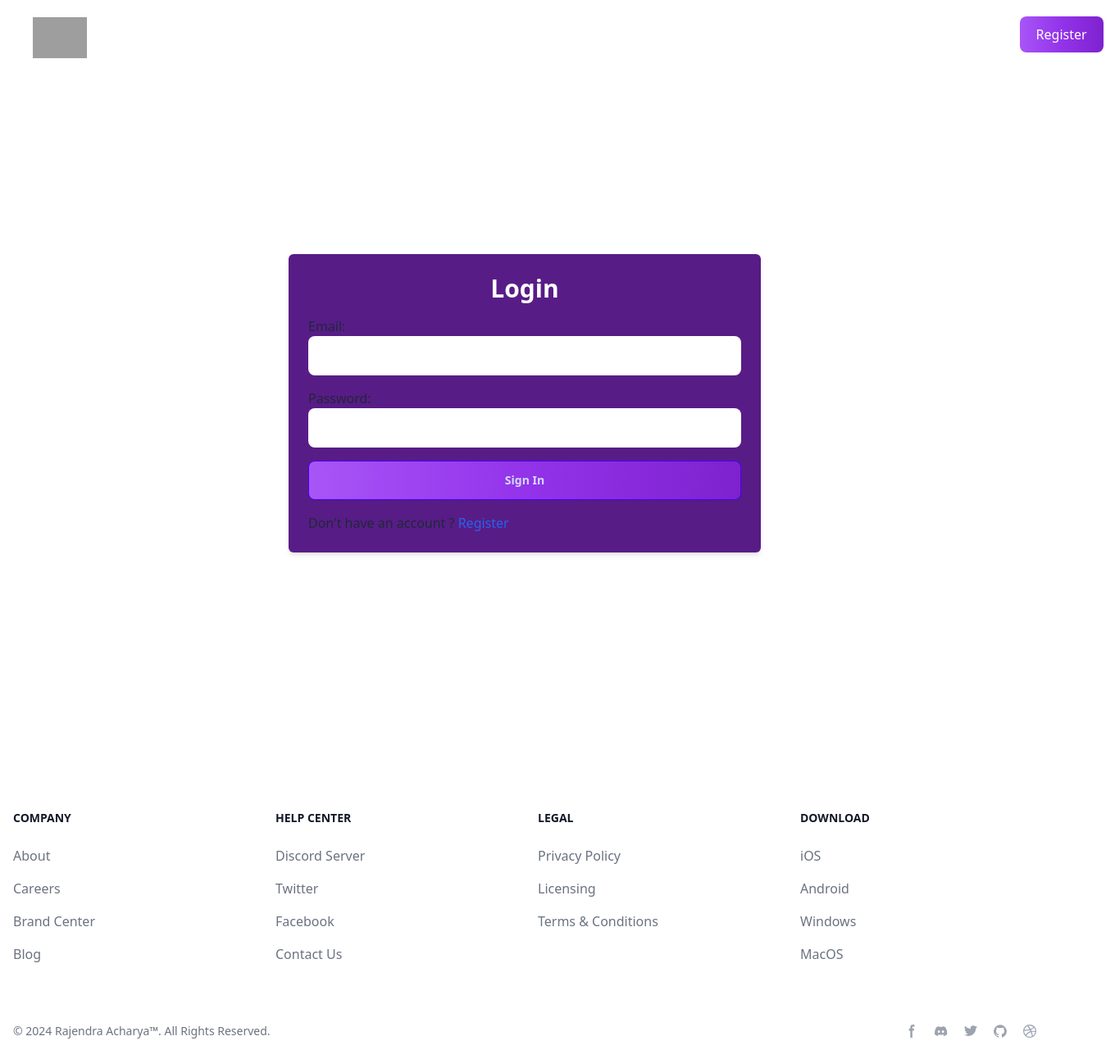
After one commit to Benup211/aws_cloud_club_nepal, a Django app: page /users/login/ in a window 1360 px wide. The commit adds this page. Shown: the whole page at 82% size. Run offline with Django 5.2, Linux system fonts and the light colour scheme; style sheets or scripts are compiled from the project's sources; some libraries are stand-ins or nearby versions; grey boxes are pictures that could not be loaded.

Commit message:
added register and login

```diff
--- a/AWSUser/forms.py
+++ b/AWSUser/forms.py
@@ -1,29 +1,49 @@
-from django.forms import ModelForm, PasswordInput
+from django.forms import ModelForm, PasswordInput, CharField
 from django.core.exceptions import ValidationError
 import re
 from .models import User
 from django import forms
 
 class AWSMembershipRegisterForm(ModelForm):
+    confirm_password = CharField(
+        label='Confirm Password',
+        widget=forms.PasswordInput(attrs={'class':'w-full input input-purple-900'}),
+        required=True
+    )
+
     class Meta:
         model = User
-        fields = ['email', 'password', 'first_name', 'last_name', 'phone_number', 'address', 'resume']
+        fields = ['email', 'password', 'confirm_password', 'first_name', 'last_name', 'phone_number', 'address', 'resume']
         widgets = {
-            'email': forms.TextInput(attrs={'class':'block w-full rounded-md border-0 py-1.5 text-gray-900 shadow-sm ring-1 ring-inset ring-gray-300 placeholder:text-gray-400 focus:ring-2 focus:ring-inset focus:ring-indigo-600 sm:text-sm sm:leading-6'}),
-            'password': forms.PasswordInput(attrs={'class':'block w-full rounded-md border-0 py-1.5 text-gray-900 shadow-sm ring-1 ring-inset ring-gray-300 placeholder:text-gray-400 focus:ring-2 focus:ring-inset focus:ring-indigo-600 sm:text-sm sm:leading-6'}),
-            'first_name': forms.TextInput(attrs={'class':'block w-full rounded-md border-0 py-1.5 text-gray-900 shadow-sm ring-1 ring-inset ring-gray-300 placeholder:text-gray-400 focus:ring-2 focus:ring-inset focus:ring-indigo-600 sm:text-sm sm:leading-6'}),
-            'last_name': forms.TextInput(attrs={'class':'block w-full rounded-md border-0 py-1.5 text-gray-900 shadow-sm ring-1 ring-inset ring-gray-300 placeholder:text-gray-400 focus:ring-2 focus:ring-inset focus:ring-indigo-600 sm:text-sm sm:leading-6'}),
-            'phone_number': forms.TextInput(attrs={'class':'block w-full rounded-md border-0 py-1.5 text-gray-900 shadow-sm ring-1 ring-inset ring-gray-300 placeholder:text-gray-400 focus:ring-2 focus:ring-inset focus:ring-indigo-600 sm:text-sm sm:leading-6'}),
-            'address': forms.TextInput(attrs={'class':'block w-full rounded-md border-0 py-1.5 text-gray-900 shadow-sm ring-1 ring-inset ring-gray-300 placeholder:text-gray-400 focus:ring-2 focus:ring-inset focus:ring-indigo-600 sm:text-sm sm:leading-6'}),
-            'resume': forms.TextInput(attrs={'class':'block w-full rounded-md border-0 py-1.5 text-gray-900 shadow-sm ring-1 ring-inset ring-gray-300 placeholder:text-gray-400 focus:ring-2 focus:ring-inset focus:ring-indigo-600 sm:text-sm sm:leading-6'}),
+            'email': forms.TextInput(attrs={'class':'w-full input input-purple-900'}),
+            'password': forms.PasswordInput(attrs={'class':'w-full input input-purple-900'}),
+            'first_name': forms.TextInput(attrs={'class':'w-full input input-purple-900'}),
+            'last_name': forms.TextInput(attrs={'class':'w-full input input-purple-900'}),
+            'phone_number': forms.TextInput(attrs={'class':'w-full input input-purple-900'}),
+            'address': forms.TextInput(attrs={'class':'w-full input input-purple-900'}),
+            'resume': forms.FileInput(attrs={'class':'w-full file-input input-purple-900 '}),
         }
-
 
     def __init__(self, *args, **kwargs):
         super().__init__(*args, **kwargs)
         self.fields['email'].required = True
         self.fields['password'].required = True
+        self.fields['first_name'].required = True
+        self.fields['last_name'].required = True
+        self.fields['phone_number'].required = True
+        self.fields['address'].required = True
+        self.fields['resume'].required = True
         self.fields['password'].validators = [password_validator]
+
+    def clean(self):
+        cleaned_data = super().clean()
+        password = cleaned_data.get('password')
+        confirm_password = cleaned_data.get('confirm_password')
+
+        if password and confirm_password and password != confirm_password:
+            self.add_error('confirm_password', "Passwords do not match.")
+
+        return cleaned_data
 
     def save(self, commit=True):
         user = super().save(commit=False)
@@ -38,3 +58,13 @@ def password_validator(value):
     special_chars = r'[!@#$%^&*(),.?":{}|<>]'
     if not re.search(special_chars, value):
         raise ValidationError("Password must contain at least one special character.")
+
+class AWSMembershipLoginForm(forms.Form):
+    email = forms.EmailField(
+        label='Email',
+        widget=forms.EmailInput(attrs={'class': 'w-full input input-purple-900'})
+    )
+    password = forms.CharField(
+        label='Password',
+        widget=forms.PasswordInput(attrs={'class': 'w-full input input-purple-900'})
+    )
--- /dev/null
+++ b/AWSUser/templates/AWSUser/User_Login.html
@@ -0,0 +1,18 @@
+{% extends 'base.html' %}
+{% block content %}
+<div class="container">
+    <div class="relative flex flex-col justify-center h-screen overflow-hidden">
+        <div class="w-full p-6 m-auto bg-purple-900 rounded-md shadow-md lg:max-w-xl">
+            <h1 class="text-3xl font-semibold text-center text-white">Login</h1>
+            <form class="space-y-4" method="post">
+                {% csrf_token %}
+                {{form.as_p}}
+                <div>
+                    <button class="btn bg-gradient-to-r from-purple-500 via-purple-600 to-purple-700 btn-block btn-primary">Sign In</button>
+                </div>
+                <span class="inline-block">Don't have an account ?
+                    <a href="/users/register" class="text-blue-600 hover:text-blue-800 hover:underline">Register</a></span>
+            </form>
+        </div>
+</div>
+{% endblock %}
--- a/AWSUser/urls.py
+++ b/AWSUser/urls.py
@@ -1,6 +1,8 @@
 from django.urls import path
-from .views import MembershipRegister
+from .views import MembershipRegister,MembershipLogin,MembershipLogout
 app_name="AWSUser"
 urlpatterns = [
     path("register/",MembershipRegister.as_view(),name="register"),
+    path("login/",MembershipLogin.as_view(),name="login"),
+    path("logout/",MembershipLogout.as_view(),name="logout")
 ]
--- a/AWSUser/views.py
+++ b/AWSUser/views.py
@@ -1,9 +1,9 @@
-from django.shortcuts import render
-from .forms import AWSMembershipRegisterForm
+from django.shortcuts import render,redirect
+from .forms import AWSMembershipRegisterForm,AWSMembershipLoginForm
 from django.views import View
+from django.contrib.auth import authenticate,login,logout
 
 class MembershipRegister(View):
-
     def get(self,request):
         form = AWSMembershipRegisterForm()
         return render(request, 'AWSUser/User_Register.html', {'form': form})
@@ -11,6 +11,31 @@ class MembershipRegister(View):
         form=AWSMembershipRegisterForm(request.POST,request.FILES)
         if form.is_valid():
             user=form.save()
-            return {"msg":"sucessful"}
+            return redirect('AWSUser:login')
         else:
             return render(request, 'AWSUser/User_Register.html', {'form': form})
+
+class MembershipLogin(View):
+    def get(self,request):
+        form=AWSMembershipLoginForm()
+        return render(request,'AWSUser/User_Login.html',{'form': form})
+    def post(self,request):
+        form=AWSMembershipLoginForm(request.POST)
+        if form.is_valid():
+            email = form.cleaned_data['email']
+            password = form.cleaned_data['password']
+            user = authenticate(request, email=email, password=password)
+            if user is not None:
+                if user.is_active:
+                    login(request, user)
+                    return redirect('home:home')
+                else:
+                    form.add_error(None, 'Your account is inactive.')
+            else:
+                form.add_error(None, 'Invalid email or password')
+        return render(request, 'AWSUser/User_Login.html', {'form': form})
+
+class MembershipLogout(View):
+    def get(self,request):
+        logout(request)
+        return redirect('home:home')
```
Also changed, not shown: AWSUser/models.py (+7 -1 lines), AWSUser/templates/AWSUser/User_Register.html (+18 -18 lines), AWSUser/migrations/0002_alter_user_resume.py (added).
